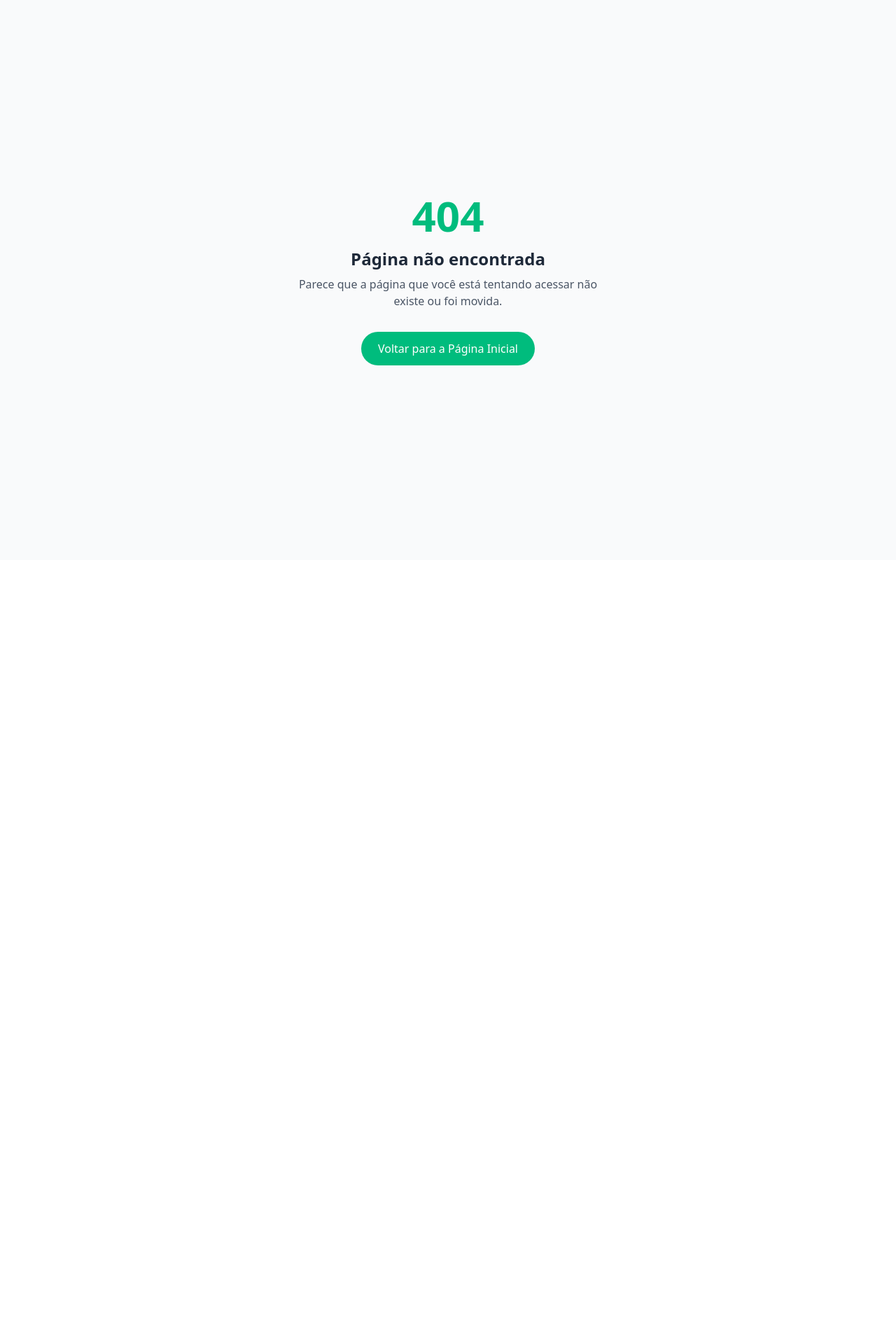
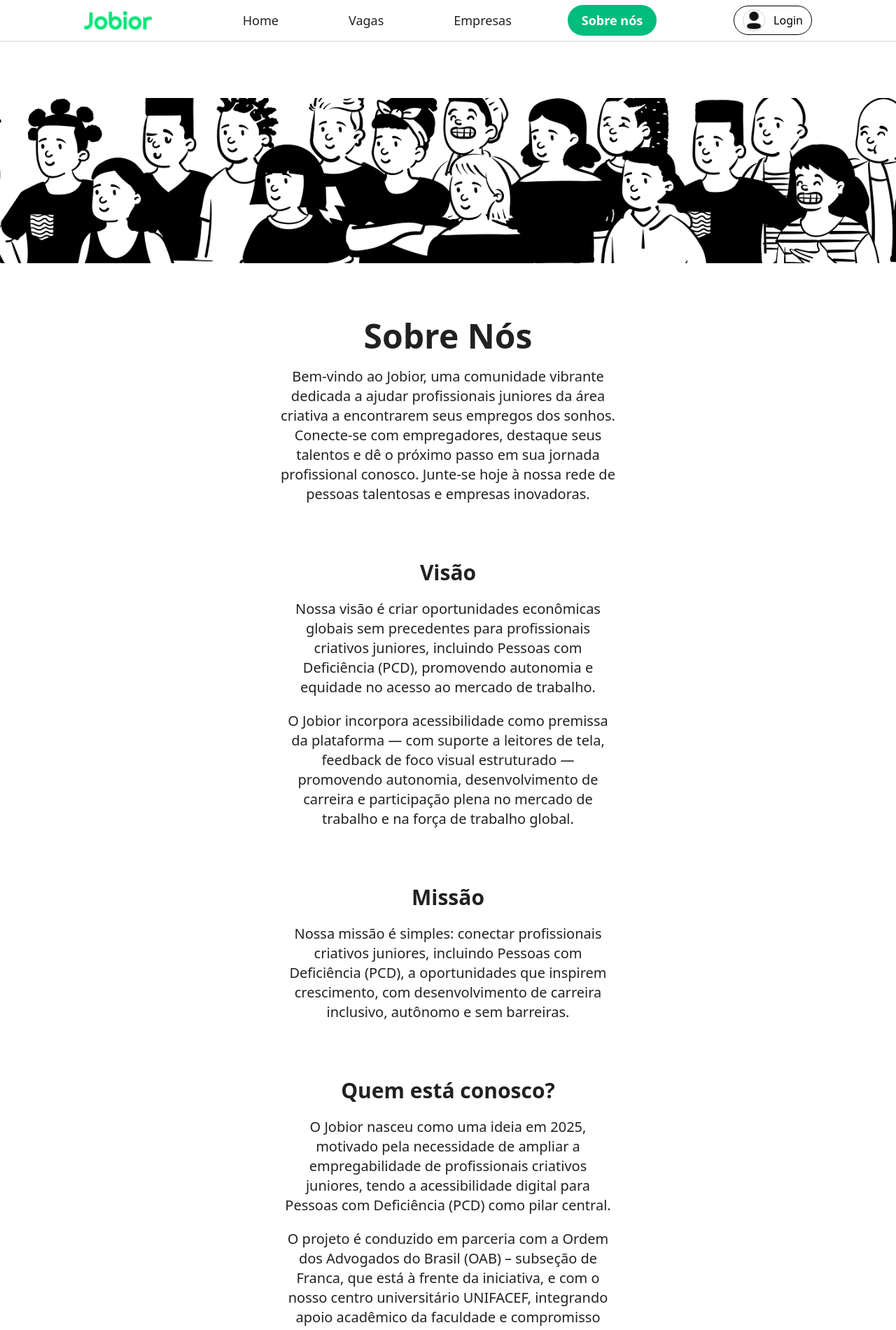
Before and after one commit to Trabalho-Tic/Tic-Site-de-vagas-de-emprego-, a React (Vite) app in the folder Frontend/TicFrontend/: page /about in a window 1280 px wide. Before the commit this address had no page. Shown: the top 1900 px of the page at 70% size. Before the commit the page ends 800 px from the top, so only its background shows below. Built offline with nearby package versions, Linux system fonts and the light colour scheme.

Commit message:
feat(About) Criando o About

```diff
--- /dev/null
+++ b/Frontend/TicFrontend/src/Pages/About.jsx
@@ -0,0 +1,46 @@
+import React from "react";
+import Header from "../components/Header";
+import capa from "../assets/image.png"
+import Footer from "../components/Footer";
+
+function About() {
+
+    return (
+        <>
+            <Header />
+
+            <section className="w-full py-20">
+                <img className="w-full" src={capa} alt="" />
+
+                <div className="flex flex-col gap-5 justify-center items-center pt-20 px-100">
+                    <h1 className="text-5xl font-semibold">Sobre Nós</h1>
+                    <p className="text-xl font-medium text-center">Bem-vindo ao Jobior, uma comunidade vibrante dedicada a ajudar profissionais juniores da área criativa a encontrarem seus empregos dos sonhos. Conecte-se com empregadores, destaque seus talentos e dê o próximo passo em sua jornada profissional conosco. Junte-se hoje à nossa rede de pessoas talentosas e empresas inovadoras.</p>
+                </div>
+
+                <div className="flex flex-col gap-5 justify-center items-center pt-20 px-100">
+                    <h1 className="text-3xl font-semibold">Visão</h1>
+                    <p className="text-xl font-medium text-center">Nossa visão é criar oportunidades econômicas globais sem precedentes para profissionais criativos juniores, incluindo Pessoas com Deficiência (PCD), promovendo autonomia e equidade no acesso ao mercado de trabalho.</p>
+                    <p className="text-xl font-medium text-center">O Jobior incorpora acessibilidade como premissa da plataforma — com suporte a leitores de tela, feedback de foco visual estruturado — promovendo autonomia, desenvolvimento de carreira e participação plena no mercado de trabalho e na força de trabalho global.</p>
+                </div>
+
+                <div className="flex flex-col gap-5 justify-center items-center pt-20 px-100">
+                    <h1 className="text-3xl font-semibold">Missão</h1>
+                    <p className="text-xl font-medium text-center">Nossa missão é simples: conectar profissionais criativos juniores, incluindo Pessoas com Deficiência (PCD), a oportunidades que inspirem crescimento, com desenvolvimento de carreira inclusivo, autônomo e sem barreiras.</p>
+                </div>
+
+                <div className="flex flex-col gap-5 justify-center items-center pt-20 px-100">
+                    <h1 className="text-3xl font-semibold">Quem está conosco?</h1>
+                    <p className="text-xl font-medium text-center">O Jobior nasceu como uma ideia em 2025, motivado pela necessidade de ampliar a empregabilidade de profissionais criativos juniores, tendo a acessibilidade digital para Pessoas com Deficiência (PCD) como pilar central.</p>
+                    <p className="text-xl font-medium text-center">O projeto é conduzido em parceria com a Ordem dos Advogados do Brasil (OAB) – subseção de Franca, que está à frente da iniciativa, e com o nosso centro universitário UNIFACEF, integrando apoio acadêmico da faculdade e compromisso institucional com inclusão social, ética profissional e ausência de barreiras nos processos seletivos.</p>
+                    <p className="text-xl font-medium text-center">Sob sua governança institucional e acadêmica, o Jobior amplia seu impacto ao oferecer vagas acessíveis, recursos estruturados de carreira e redes de conexão profissional, com fluxos compatíveis, promovendo a participação plena de pessoas PCD no workforce criativo e na economia global.</p>
+                </div>
+
+            </section>
+
+            <Footer />
+        </>
+    )
+
+}
+
+export default About
--- a/Frontend/TicFrontend/src/components/Header.jsx
+++ b/Frontend/TicFrontend/src/components/Header.jsx
@@ -72,6 +72,17 @@ function Header() {
           }
         >
           Empresas
+        </NavLink>
+
+        <NavLink
+          to={"/about"}
+          className={({ isActive }) =>
+            isActive
+              ? "text-lg bg-emerald-500 text-white rounded-4xl py-2 px-5 font-semibold transition-all duration-400 hover:bg-emerald-400"
+              : "text-lg font-medium rounded-4xl py-2 px-5 transition-all duration-400 hover:bg-emerald-200 hover:text-white"
+          }
+        >
+          Sobre nós
         </NavLink>
       </nav>
 
```
Also changed, not shown: Frontend/TicFrontend/src/routes.jsx (+15 -4 lines), Frontend/TicFrontend/src/assets/image.png (added).
